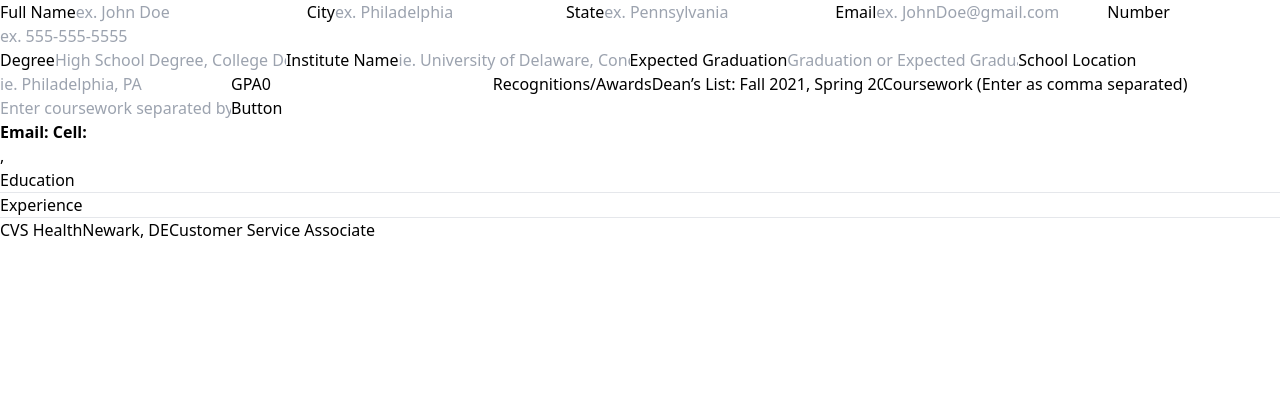
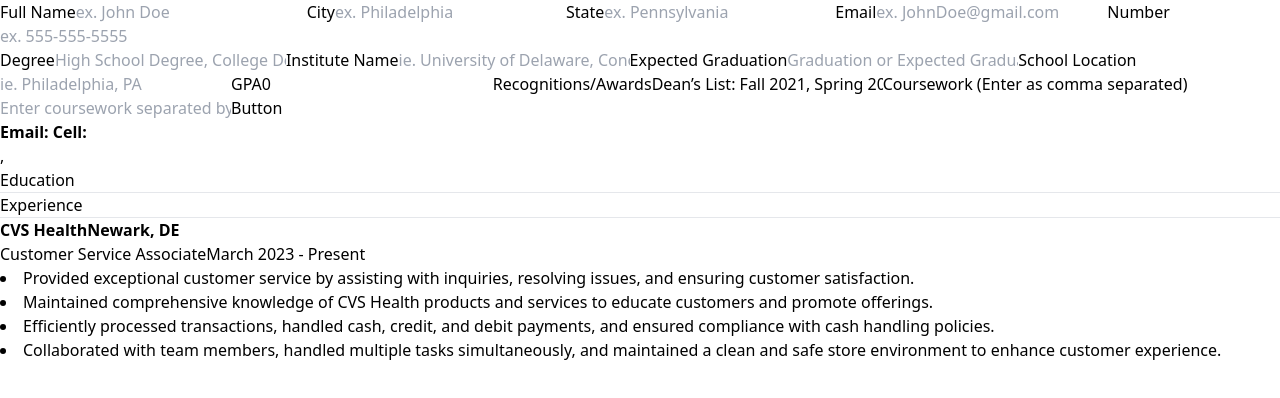
Before and after one commit to thekevinchau/ResumeGenerator, a React (Vite) app: page / in a window 1280 px wide. Shown: the top 398 px of the page. Built offline with nearby package versions, Linux system fonts and the light colour scheme.

Commit message:
Finished formatting experience section. Need to create forms for Experience

```diff
--- a/src/App.tsx
+++ b/src/App.tsx
@@ -77,6 +77,12 @@ export default function App() {
     title: "Customer Service Associate",
     startDate: "March 2023",
     endDate: "",
+    tasks: [
+      "Provided exceptional customer service by assisting with inquiries, resolving issues, and ensuring customer satisfaction.",
+      "Maintained comprehensive knowledge of CVS Health products and services to educate customers and promote offerings.",
+      "Efficiently processed transactions, handled cash, credit, and debit payments, and ensured compliance with cash handling policies.",
+      "Collaborated with team members, handled multiple tasks simultaneously, and maintained a clean and safe store environment to enhance customer experience."
+    ],
     currentEmployee: true,
   })
 
--- a/src/components/ExperienceSection.tsx
+++ b/src/components/ExperienceSection.tsx
@@ -6,14 +6,25 @@ interface ExperienceProps{
         startDate: string,
         endDate: string,
         currentEmployee: boolean,
+        tasks: string[],
     }
 }
 
 export function ExperienceSection({experienceInfo}: ExperienceProps){
-    return <div>
-        {experienceInfo.company}
-        {experienceInfo.location}
-        {experienceInfo.title}
+    return <div className="font-serif text-[12px]">
+
+        <div className="flex justify-between">
+            <b>{experienceInfo.company}</b>
+            <b>{experienceInfo.location}</b>
+        </div>
+
+        <div className="flex justify-between">
+        <span className="italic">{experienceInfo.title}</span>
+        <span>{experienceInfo.startDate} - {experienceInfo.currentEmployee === true ? <span>{"Present"}</span> : <span>{experienceInfo.endDate}</span>}</span>
+        </div>
+        <div className="ml-8 mt-1">
+            {experienceInfo.tasks.map((task: string, index: number) => <li key={index}>{task}</li>)}
+        </div>
     </div>
 
 }
```
Also changed, not shown: src/components/ExperienceForms.tsx (added).
